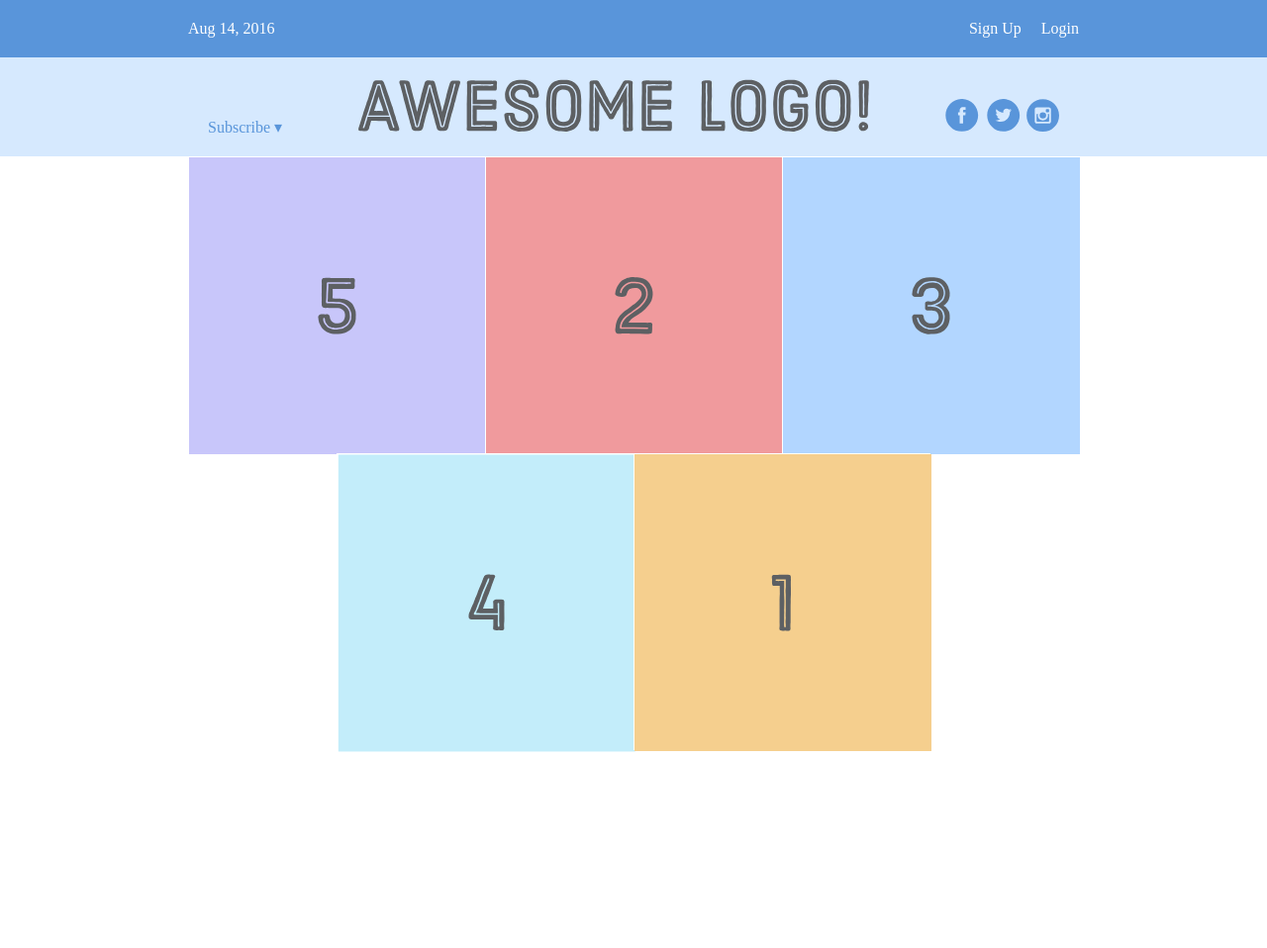
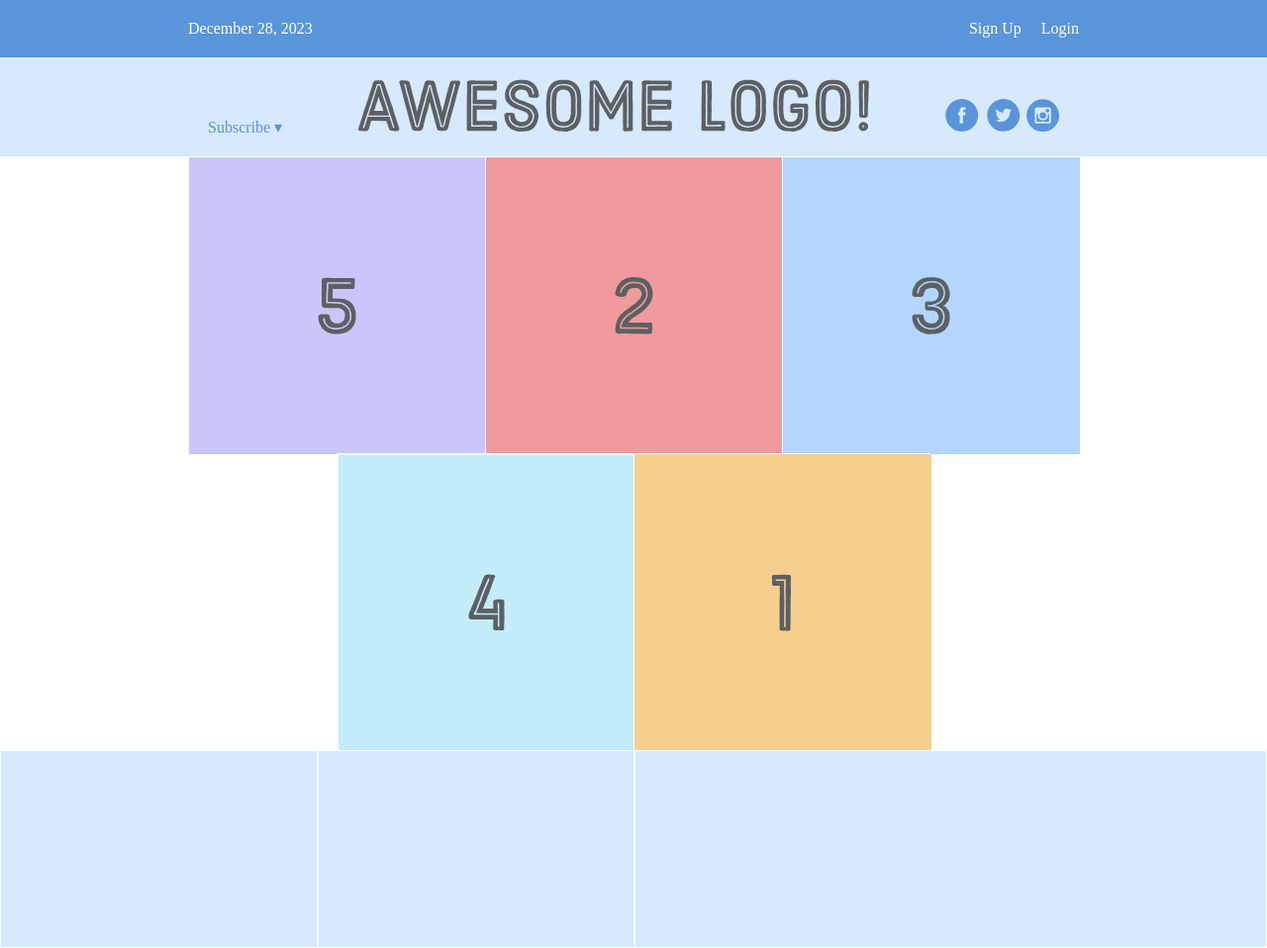
Before and after one commit to nruizbueno1/flexbox-tutorial, a plain HTML site: page index.html in a window 1280 px wide. Shown: the whole page at 99% size. Before the commit the page ends 800 px from the top, so only its background shows below. Drawn offline with Linux system fonts and the light colour scheme.

Commit message:
Add a footer outline to the page

```diff
--- a/index.html
+++ b/index.html
@@ -10,7 +10,7 @@
   <body>
     <div class='menu-container'>
       <div class='menu'>
-        <div class='date'>Aug 14, 2016</div>
+        <div class='date'>December 28, 2023</div>
             <div class="user-links">
                 <div class='signup'>Sign Up</div>
                 <div class='login'>Login</div>
@@ -46,5 +46,11 @@
         </div>
     </div>
 
+    <div class="footer-container">
+        <div class="footer-item footer-one"></div>
+        <div class="footer-item footer-two"></div>
+        <div class="footer-item footer-three"></div>
+    </div>
+
   </body>
 </html>
--- a/styles.css
+++ b/styles.css
@@ -78,3 +78,19 @@
   .last-item {
     order: -1;
   }
+
+  .footer-container {
+    display: flex;
+    justify-content: space-between;
+  }
+
+  .footer-item {
+    border: 1px solid #fff;
+    background-color: #D6E9FE;
+    height: 200px;
+    flex: 1;
+  }
+
+  .footer-three {
+    flex: 2;
+  }
```
Also changed, not shown: flexbox.html (deleted, +0 -50 lines).
